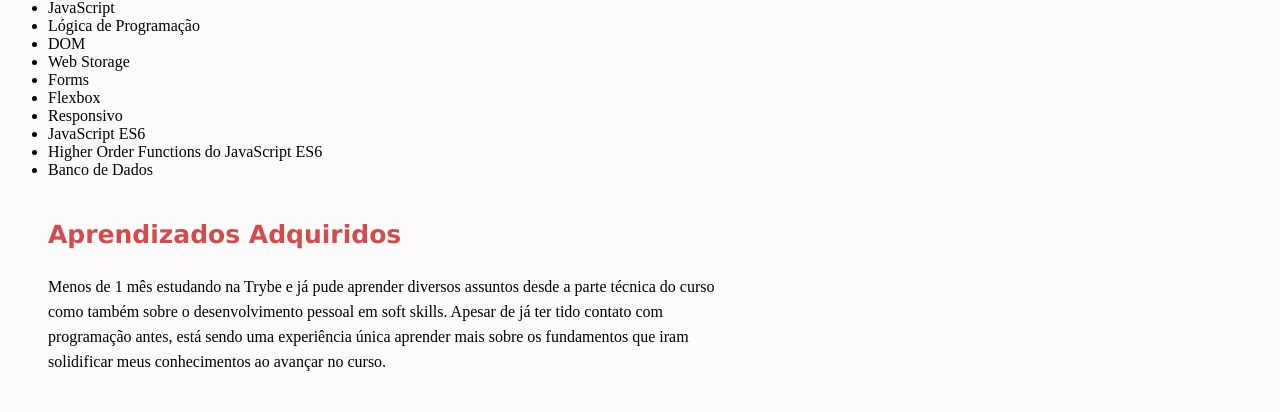
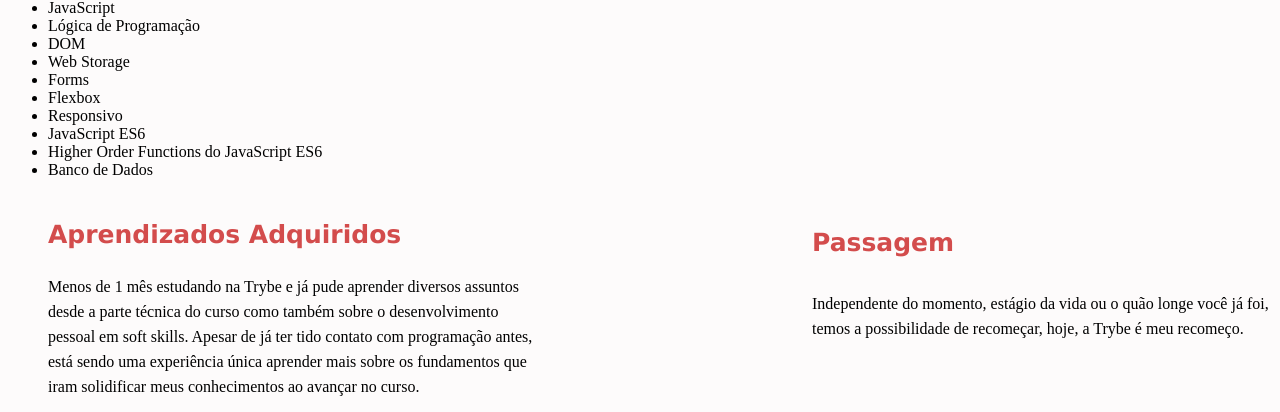
Before and after one commit to alanymara/project-lessons-learned, a website: page index.html in a window 1280 px wide. Shown: the part 490-902 px from the top of the page. Drawn offline with Linux system fonts and the light colour scheme.

Commit message:
Formatando CSS de acordo com requisito 15

```diff
--- a/style.css
+++ b/style.css
@@ -32,10 +32,17 @@ p {
   line-height: 25px;
 }
 
-.lado-esquerdo, .lado-direito {
-  display: block;
-  width: 700px;
+.lado-esquerdo{
+  display: inline-block;
+  width: 500px;
   float: left;
+  align-items: center;
+}
+
+.lado-direito {
+  display: inline-block;
+  width: 500px;
+  float: right;
   align-items: center;
 }
 
```
